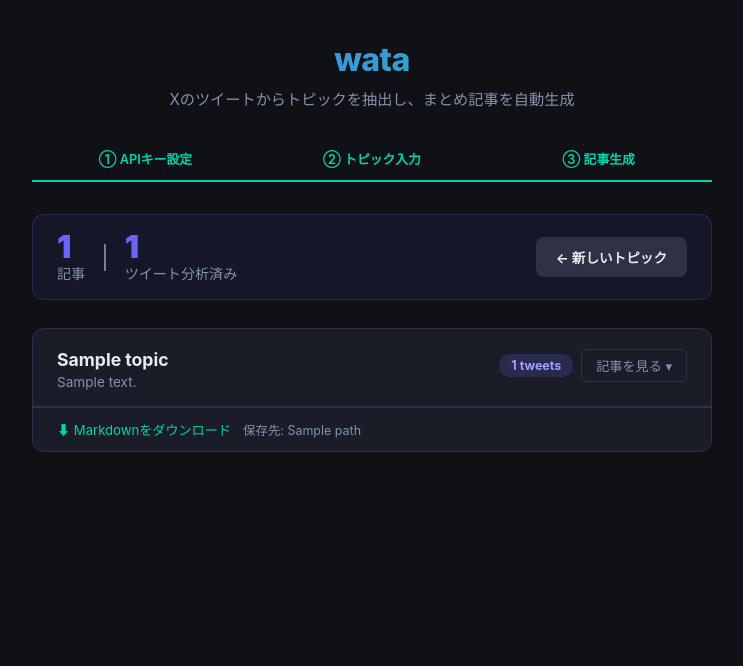
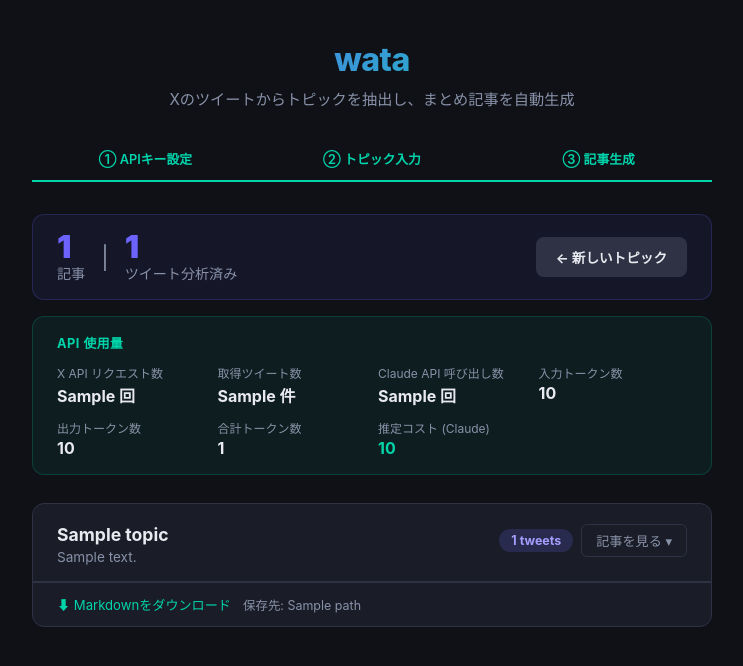
Before and after one commit to wataamee/wata, a Flask app: template templates/results.html in a window 1280 px wide. Shown: the top 666 px of the page, without its empty margins (268-1011 px from the left). Run offline with Flask 3, Linux system fonts and the light colour scheme; the template is opened without the code that fills it: most values are stand-ins (such as "Sample title", 1, 10 or a date in 2020).

Commit message:
Add API usage tracking to results page
- utils/usage.py: new UsageTracker dataclass tracking X requests,
  tweet count, Claude input/output tokens, calls, and estimated cost
- Pass tracker through TwitterClient, TopicExtractor, TweetGrouper,
  ArticleWriter so each API call accumulates usage data
- Store usage summary in Job and display on results page:
  X API requests/tweets, Claude calls, token counts, estimated USD cost

https://claude.ai/code/session_01Hk6YnRER7bxxJaZgt5K9cm

```diff
--- a/app.py
+++ b/app.py
@@ -31,6 +31,7 @@ class Job:
     progress: list[str] = field(default_factory=list)
     articles: list[dict] = field(default_factory=list)  # [{topic, path, content}]
     error: str = ""
+    usage: dict = field(default_factory=dict)
     _queue: queue.Queue = field(default_factory=queue.Queue)
 
 
@@ -157,30 +158,32 @@ def _run_pipeline(job: Job, query: str, max_tweets: int, x_token: str, anthropic
         from processor.topic_extractor import TopicExtractor
         from processor.tweet_grouper import TweetGrouper
         from utils.file_writer import save_article
+        from utils.usage import UsageTracker
 
         config = Config(
             x_bearer_token=x_token,
             anthropic_api_key=anthropic_key,
             max_tweets=max_tweets,
         )
+        tracker = UsageTracker()
 
         _log(job, f"🔍 X APIでツイートを検索中: {query}")
-        tweets = TwitterClient(config).search_recent(query, max_results=max_tweets)
+        tweets = TwitterClient(config, tracker).search_recent(query, max_results=max_tweets)
         if not tweets:
             raise ValueError("一致するツイートが見つかりませんでした。クエリを変えてお試しください。")
         _log(job, f"✅ {len(tweets)} 件のツイートを取得しました")
 
         _log(job, "🧠 トピックを抽出中…")
-        topics = TopicExtractor(config).extract(tweets)
+        topics = TopicExtractor(config, tracker).extract(tweets)
         if not topics:
             raise ValueError("トピックを抽出できませんでした。")
         _log(job, f"✅ {len(topics)} 個のトピックを抽出: " + "、".join(t.name for t in topics))
 
         _log(job, "📂 ツイートをトピックに分類中…")
-        groups = TweetGrouper(config).group(tweets, topics)
+        groups = TweetGrouper(config, tracker).group(tweets, topics)
         _log(job, f"✅ {len(groups)} グループに分類しました")
 
-        writer = ArticleWriter(config)
+        writer = ArticleWriter(config, tracker)
         for i, group in enumerate(groups, 1):
             _log(job, f"✍️  [{i}/{len(groups)}] 「{group.topic.name}」の記事を生成中…")
             markdown = writer.generate(group)
@@ -194,6 +197,7 @@ def _run_pipeline(job: Job, query: str, max_tweets: int, x_token: str, anthropic
             })
             _log(job, f"✅ 「{group.topic.name}」の記事を保存: {path}")
 
+        job.usage = tracker.to_dict()
         job.status = "done"
         _log(job, f"🎉 完了！{len(job.articles)} 件の記事を生成しました")
 
--- a/fetcher/twitter_client.py
+++ b/fetcher/twitter_client.py
@@ -5,16 +5,18 @@ import tweepy
 
 from config import Config
 from fetcher.models import Tweet
+from utils.usage import UsageTracker
 
 logger = logging.getLogger(__name__)
 
 
 class TwitterClient:
-    def __init__(self, config: Config):
+    def __init__(self, config: Config, tracker: UsageTracker | None = None):
         self._client = tweepy.Client(
             bearer_token=config.x_bearer_token,
             wait_on_rate_limit=True,
         )
+        self._tracker = tracker
 
     def search_recent(self, query: str, max_results: int = 100) -> list[Tweet]:
         """Search recent tweets (last 7 days) for the given query."""
@@ -45,5 +47,7 @@ class TwitterClient:
             logger.error("Failed to fetch tweets: %s", e)
             raise
 
+        if self._tracker:
+            self._tracker.add_x_request(len(tweets))
         logger.info("Fetched %d tweets", len(tweets))
         return tweets
--- a/templates/results.html
+++ b/templates/results.html
@@ -107,7 +107,7 @@
     border: 1px solid rgba(108,99,255,.2);
     border-radius: var(--radius);
     padding: 16px 24px;
-    margin-bottom: 28px;
+    margin-bottom: 16px;
     display: flex;
     align-items: center;
     gap: 16px;
@@ -119,6 +119,40 @@
     line-height: 1;
   }
   .summary .label { color: var(--muted); font-size: 0.88rem; }
+
+  /* Usage panel */
+  .usage-panel {
+    background: rgba(0,212,170,.06);
+    border: 1px solid rgba(0,212,170,.2);
+    border-radius: var(--radius);
+    padding: 16px 24px;
+    margin-bottom: 28px;
+  }
+  .usage-panel h4 {
+    font-size: 0.8rem;
+    font-weight: 700;
+    color: var(--accent2);
+    text-transform: uppercase;
+    letter-spacing: 0.5px;
+    margin-bottom: 12px;
+  }
+  .usage-grid {
+    display: grid;
+    grid-template-columns: repeat(auto-fit, minmax(140px, 1fr));
+    gap: 12px;
+  }
+  .usage-item { }
+  .usage-item .u-label {
+    font-size: 0.75rem;
+    color: var(--muted);
+    margin-bottom: 2px;
+  }
+  .usage-item .u-value {
+    font-size: 1rem;
+    font-weight: 700;
+    color: var(--text);
+  }
+  .usage-item .u-value.cost { color: var(--accent2); }
 </style>
 {% endblock %}
 
@@ -157,6 +191,42 @@
     </a>
   </div>
 </div>
+
+{% if job.usage %}
+<div class="usage-panel">
+  <h4>API 使用量</h4>
+  <div class="usage-grid">
+    <div class="usage-item">
+      <div class="u-label">X API リクエスト数</div>
+      <div class="u-value">{{ job.usage.x_requests }} 回</div>
+    </div>
+    <div class="usage-item">
+      <div class="u-label">取得ツイート数</div>
+      <div class="u-value">{{ job.usage.tweets_fetched }} 件</div>
+    </div>
+    <div class="usage-item">
+      <div class="u-label">Claude API 呼び出し数</div>
+      <div class="u-value">{{ job.usage.claude_calls }} 回</div>
+    </div>
+    <div class="usage-item">
+      <div class="u-label">入力トークン数</div>
+      <div class="u-value">{{ "{:,}".format(job.usage.input_tokens) }}</div>
+    </div>
+    <div class="usage-item">
+      <div class="u-label">出力トークン数</div>
+      <div class="u-value">{{ "{:,}".format(job.usage.output_tokens) }}</div>
+    </div>
+    <div class="usage-item">
+      <div class="u-label">合計トークン数</div>
+      <div class="u-value">{{ "{:,}".format(job.usage.total_tokens) }}</div>
+    </div>
+    <div class="usage-item">
+      <div class="u-label">推定コスト (Claude)</div>
+      <div class="u-value cost">{{ job.usage.estimated_cost }}</div>
+    </div>
+  </div>
+</div>
+{% endif %}
 
 {% for article in job.articles %}
 <div class="article-card">
```
Also changed, not shown: generator/article_writer.py (+11 -6 lines), processor/topic_extractor.py (+11 -6 lines), processor/tweet_grouper.py (+11 -6 lines), utils/usage.py (added, +48 -0 lines).
